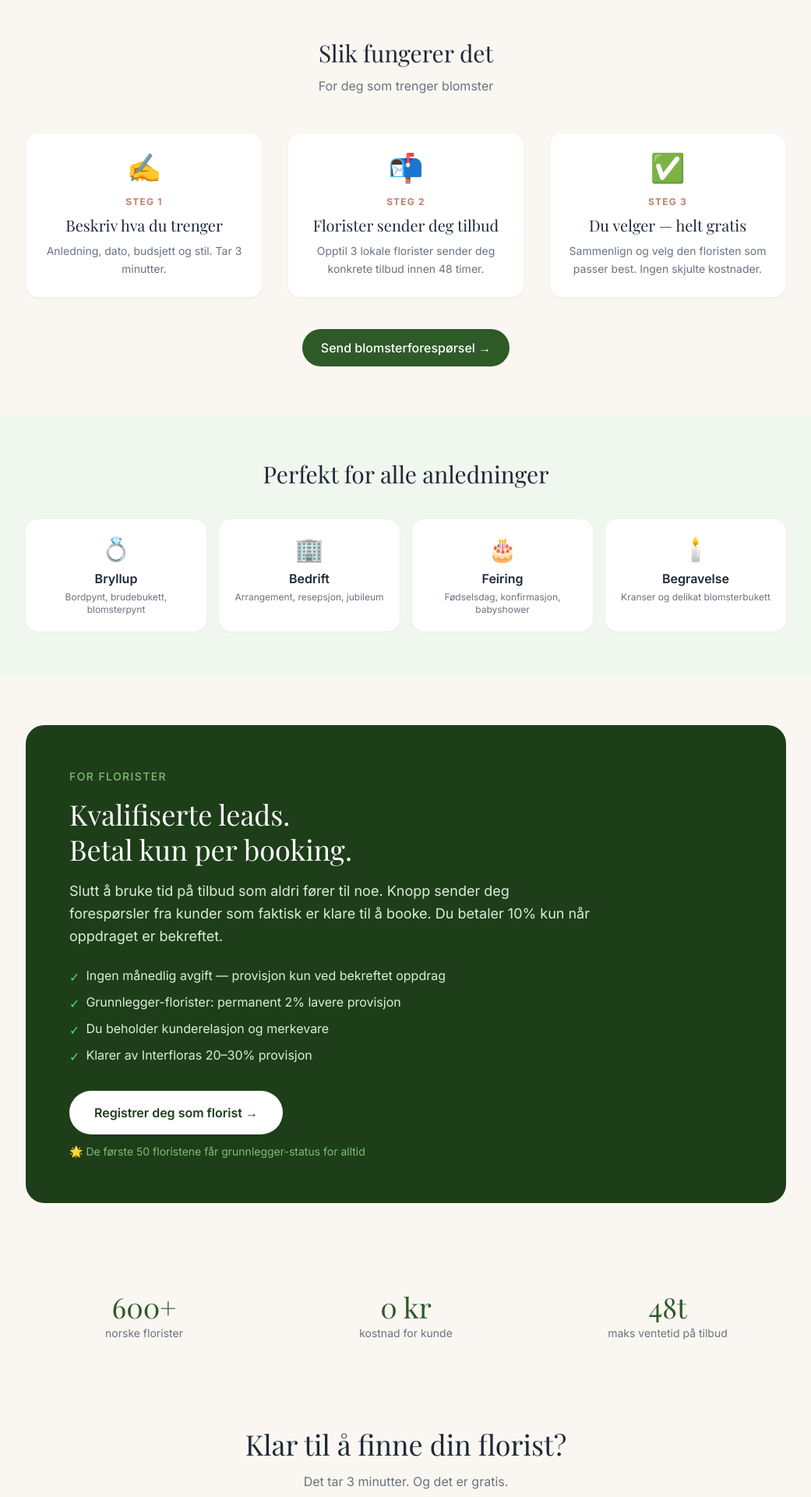
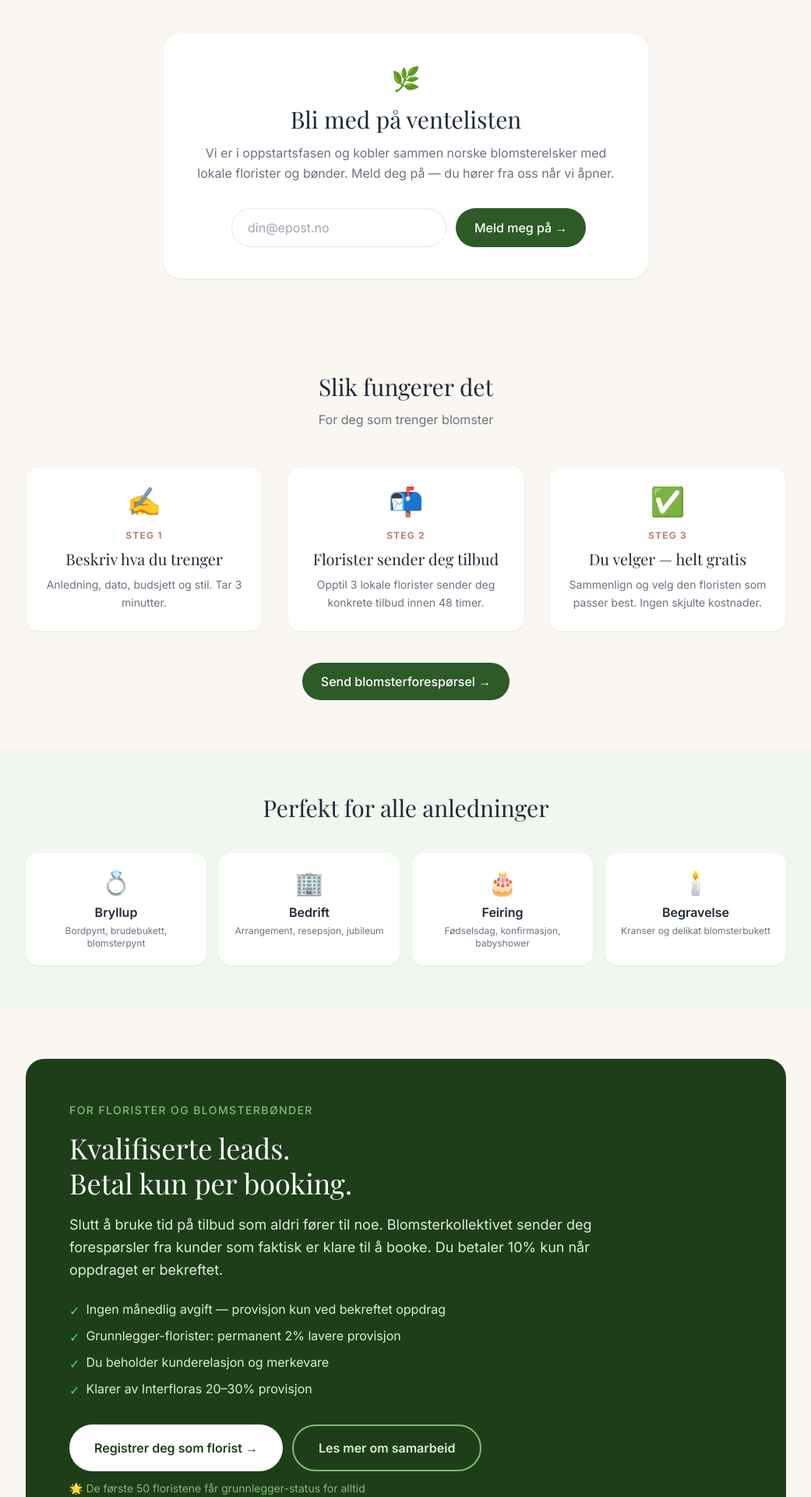
Before and after one commit to marteloge/knopp, a Next.js app: page / in a window 1280 px wide. Shown: the part 620-2540 px from the top of the page at 78% size, without its empty margins (119-1160 px from the left). Built offline with nearby package versions, Linux system fonts and the light colour scheme; a web font is replaced by a local one.

Commit message:
feat: waitlist, referral, verv-side, blogg (3 poster) og forslagsside

```diff
--- a/app/page.tsx
+++ b/app/page.tsx
@@ -1,4 +1,85 @@
+"use client";
+
 import Link from "next/link";
+import { useState } from "react";
+
+function WaitlistForm({ ref: refCode }: { ref?: string }) {
+  const [email, setEmail] = useState("");
+  const [status, setStatus] = useState<"idle" | "loading" | "done" | "error">("idle");
+  const [referralLink, setReferralLink] = useState("");
+
+  async function handleSubmit(e: React.FormEvent) {
+    e.preventDefault();
+    setStatus("loading");
+    try {
+      const res = await fetch("/api/waitlist", {
+        method: "POST",
+        headers: { "Content-Type": "application/json" },
+        body: JSON.stringify({ email, ref: refCode }),
+      });
+      const data = await res.json();
+      if (res.ok) {
+        setStatus("done");
+        setReferralLink(data.referralLink || "");
+      } else {
+        setStatus("error");
+      }
+    } catch {
+      setStatus("error");
+    }
+  }
+
+  if (status === "done") {
+    return (
+      <div className="text-center">
+        <div className="text-4xl mb-4">🌸</div>
+        <h3 className="font-serif text-2xl text-gray-800 mb-3">Du er på lista!</h3>
+        <p className="text-gray-500 mb-6">Vi varsler deg når Blomsterkollektivet åpner. Sjekk e-posten din.</p>
+        {referralLink && (
+          <div className="bg-forest-50 rounded-2xl p-5 text-left">
+            <p className="text-sm font-medium text-forest-700 mb-2">Del ventelistelenken din:</p>
+            <div className="flex items-center gap-2">
+              <input
+                readOnly
+                value={referralLink}
+                className="flex-1 text-xs bg-white border border-gray-200 rounded-lg px-3 py-2 text-gray-600"
+              />
+              <button
+                onClick={() => navigator.clipboard.writeText(referralLink)}
+                className="text-xs bg-forest-600 text-white px-3 py-2 rounded-lg hover:bg-forest-700 transition-colors whitespace-nowrap"
+              >
+                Kopier
+              </button>
+            </div>
+          </div>
+        )}
+      </div>
+    );
+  }
+
+  return (
+    <form onSubmit={handleSubmit} className="flex flex-col sm:flex-row gap-3 max-w-md mx-auto">
+      <input
+        type="email"
+        required
+        placeholder="din@epost.no"
+        value={email}
+        onChange={(e) => setEmail(e.target.value)}
+        className="flex-1 px-5 py-3 rounded-full border border-gray-200 bg-white focus:outline-none focus:ring-2 focus:ring-forest-400 text-gray-800 placeholder-gray-400"
+      />
+      <button
+        type="submit"
+        disabled={status === "loading"}
+        className="btn-primary whitespace-nowrap"
+      >
+        {status === "loading" ? "Sender…" : "Meld meg på →"}
+      </button>
+      {status === "error" && (
+        <p className="text-red-500 text-sm text-center w-full">Noe gikk galt. Prøv igjen.</p>
+      )}
+    </form>
+  );
+}
 
 export default function Home() {
   return (
@@ -6,9 +87,17 @@ export default function Home() {
       {/* Nav */}
       <nav className="flex items-center justify-between px-6 py-5 max-w-5xl mx-auto">
         <span className="font-serif text-2xl text-forest-700 tracking-tight">blomsterkollektivet.</span>
-        <Link href="/florist" className="text-sm text-forest-600 hover:text-forest-700 font-medium">
+        <div className="flex items-center gap-6 text-sm">
+          <Link href="/blogg" className="text-gray-500 hover:text-forest-600 transition-colors hidden sm:block">
+            Blogg
+          </Link>
+          <Link href="/verv" className="text-gray-500 hover:text-forest-600 transition-colors hidden sm:block">
+            For florister
+          </Link>
+          <Link href="/florist" className="text-forest-600 hover:text-forest-700 font-medium">
             Er du florist? →
           </Link>
+        </div>
       </nav>
 
       {/* Hero */}
@@ -39,6 +128,19 @@ export default function Home() {
       <div className="max-w-5xl mx-auto px-6">
         <div className="border-t border-gray-100" />
       </div>
+
+      {/* Waitlist */}
+      <section className="max-w-2xl mx-auto px-6 py-14 text-center">
+        <div className="bg-white rounded-3xl p-10 shadow-sm border border-gray-100">
+          <div className="text-3xl mb-4">🌿</div>
+          <h2 className="font-serif text-3xl text-gray-800 mb-3">Bli med på ventelisten</h2>
+          <p className="text-gray-500 mb-8 leading-relaxed">
+            Vi er i oppstartsfasen og kobler sammen norske blomsterelsker med lokale florister og bønder.
+            Meld deg på — du hører fra oss når vi åpner.
+          </p>
+          <WaitlistForm />
+        </div>
+      </section>
 
       {/* How it works — kunder */}
       <section className="max-w-5xl mx-auto px-6 py-16">
@@ -110,14 +212,14 @@ export default function Home() {
         <div className="bg-forest-700 rounded-3xl p-10 md:p-14 text-white">
           <div className="max-w-2xl">
             <div className="text-forest-300 text-sm font-medium uppercase tracking-widest mb-4">
-              For florister
+              For florister og blomsterbønder
             </div>
             <h2 className="font-serif text-4xl mb-4 leading-tight">
               Kvalifiserte leads.<br />
               Betal kun per booking.
             </h2>
             <p className="text-forest-100 text-lg mb-6 leading-relaxed">
-              Slutt å bruke tid på tilbud som aldri fører til noe. Knopp sender deg
+              Slutt å bruke tid på tilbud som aldri fører til noe. Blomsterkollektivet sender deg
               forespørsler fra kunder som faktisk er klare til å booke. Du betaler 10%
               kun når oppdraget er bekreftet.
             </p>
@@ -134,12 +236,20 @@ export default function Home() {
                 </li>
               ))}
             </ul>
+            <div className="flex flex-col sm:flex-row gap-3">
               <Link
                 href="/florist"
                 className="inline-flex items-center justify-center px-8 py-4 rounded-full bg-white text-forest-700 font-semibold hover:bg-forest-50 transition-colors duration-200"
               >
                 Registrer deg som florist →
               </Link>
+              <Link
+                href="/verv"
+                className="inline-flex items-center justify-center px-8 py-4 rounded-full border-2 border-forest-300 text-forest-100 font-semibold hover:bg-forest-600 transition-colors duration-200"
+              >
+                Les mer om samarbeid
+              </Link>
+            </div>
             <p className="text-forest-300 text-sm mt-3">
               🌟 De første 50 floristene får grunnlegger-status for alltid
             </p>
@@ -178,10 +288,12 @@ export default function Home() {
       <footer className="border-t border-gray-100 py-8">
         <div className="max-w-5xl mx-auto px-6 flex flex-col sm:flex-row justify-between items-center gap-4 text-sm text-gray-400">
           <span className="font-serif text-lg text-forest-700">blomsterkollektivet.</span>
-          <span>© 2026 Blomsterkollektivet. Norges floristfellesskap.</span>
-          <Link href="/florist" className="hover:text-gray-600">
-            For florister
-          </Link>
+          <div className="flex gap-6">
+            <Link href="/blogg" className="hover:text-gray-600">Blogg</Link>
+            <Link href="/forslag" className="hover:text-gray-600">Forslag</Link>
+            <Link href="/verv" className="hover:text-gray-600">For florister</Link>
+          </div>
+          <span>© 2026 Blomsterkollektivet.</span>
         </div>
       </footer>
     </div>
```
Lines whose indentation alone changed are shown as unchanged.
